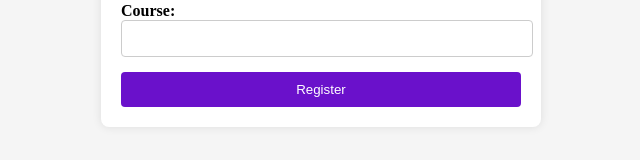
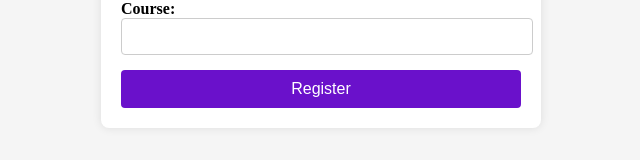
Before and after one commit to ArnoldPeterMukasa/AITS_GROUP_G, a React (Vite) app in the folder frontend_site/frontend/: page / in a window 1280 px wide. Shown: the part 1009-1169 px from the top of the page, without its empty margins (319-959 px from the left). Built offline with nearby package versions, Linux system fonts and the light colour scheme.

Commit message:
.register-container button css

```diff
--- a/frontend_site/frontend/src/components/Register.css
+++ b/frontend_site/frontend/src/components/Register.css
@@ -48,4 +48,6 @@
     color: white;
     border: none;
     border-radius: 4px;
+    cursor: pointer;
+    font-size: 1rem;
 }
```
